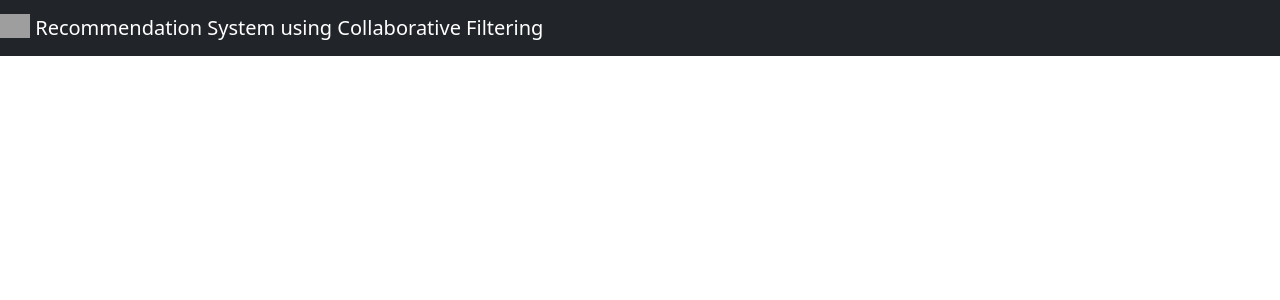
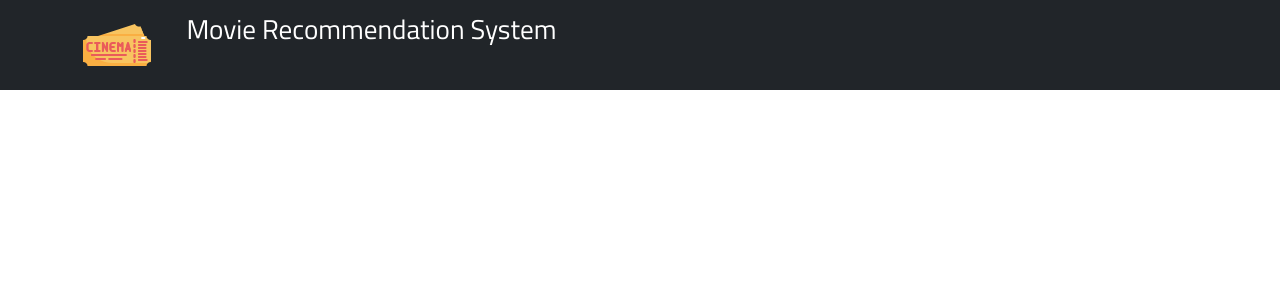
Before and after one commit to LeandroMartinMacato/flask-movie-recommendation-collaborative-filtering, a Flask app: template app/templates/base.html in a window 1280 px wide. Shown: the top 300 px of the page. Run offline with Flask 2, Linux system fonts and the light colour scheme; the template is opened without the code that fills it, so the values that code supplies are empty; parts of the project's set-up code (start-up, migrations or seed data) failed here and were passed over; grey boxes are pictures that could not be loaded.

Commit message:
feat: front recommend base design front clear , submit

```diff
--- a/app/app.py
+++ b/app/app.py
@@ -14,34 +14,34 @@ app = Flask(__name__)
 # ------------------------------- FLASK ROUTES ------------------------------- #
 
 
-@app.route("/")
+@app.route("/" , methods=["POST" , "GET"])
 def home():
+    try:
+        if request.method == "POST":
+            movie_form_input = request.form["movie_input"]
+            try:
+                rating_form_input = int(request.form["rating_input"])
+            except Exception as e:
+                print("EXCEPTION: at rating_form_input")
+
+
+            if movie_form_input and rating_form_input:
+                movieManager.add_movie([movie_form_input , rating_form_input])
+            else:
+                print("No movie Added , Detected Empty form")
+
+
+            print(f"{movie_form_input} added")
+    except Exception as e:
+        print(f"EXCEPTION AT HOME: {e}")
     return render_template("index.html")
 
 
-@app.route("/get_recommend", methods=["GET"])
+@app.route("/get_recommend", methods=["POST"])
 def get_recommendation():
-    '''  '''
-    movie_user = [
-        ("Zombieland (2009)", 5),
-        ("Zootopia (2016)", 1),
-        ("10 Cloverfield Lane (2016)", 1),
-        ("(500) Days of Summer (2009)", 3),
-        ("10 Things I Hate About You (1999)", 3)
-    ]
+    recommended_movies = movieManager.getRecommendations(movieManager.get_watched_movie())
 
-    recommended_movies = movieManager.getRecommendations(movie_user)
-
-    return jsonify(recommended_movies)
-
-@app.route("/add_watched")
-def add_watched():
-    '''
-        when button is clicked
-            get input form
-            movieManager.add_movie(from_input)
-    '''
-    pass
+    return jsonify('',render_template('dynamic_movies.html', RECO_MOVIES = recommended_movies))
 
 @app.route("/display_recommendation")
 def display_recommendation():
@@ -51,16 +51,13 @@ def display_recommendation():
     '''
     pass
 
-@app.route("/clear_movies")
-def clear_movies():
-    '''
-        when clear_movies button is clicked
-            movieManager.clear_movies()
-            go_to(display_recommendation) # to clear displayed recommended
-    '''
-    pass
+@app.route("/clear_movies" , methods=["POST" , "GET"])
+def clear_existing_movies():
+    movieManager.clear_movie()
+    log_message = "Movies Cleared"
+    print("Movies Cleared")
+
+    return jsonify('',render_template('dynamic_movies.html' , LOG = log_message))
 
 if __name__ == '__main__':
     app.run(debug = True)
-
-# https://medium.com/code-heroku/how-to-turn-your-machine-learning-scripts-into-projects-you-can-demo-cbc5611ca442
--- a/app/recommend_manager.py
+++ b/app/recommend_manager.py
@@ -36,7 +36,7 @@ class MovieManager():
                 return True
         return False
 
-    def get_similar_movies(self, movie_name, user_ratings):
+    def get_similar_movie(self, movie_name, user_ratings):
         try:
             similar_score = self.item_similarity_df[movie_name]*(
                 user_ratings-2.5)
@@ -55,7 +55,7 @@ class MovieManager():
         #TODO: When only a single movie is watched it will not iterate
         for movie, rating in watched_movies:
             similar_movies = similar_movies.append(
-                self.get_similar_movies(movie, rating), ignore_index=True)
+                self.get_similar_movie(movie, rating), ignore_index=True)
 
         all_recommend = similar_movies.sum().sort_values(ascending=False)
 
--- a/app/static/style.css
+++ b/app/static/style.css
@@ -1,6 +1,7 @@
 * {
 	margin: 0;
 	padding: 0;
+    font-family: 'Titillium Web', sans-serif;
 }
 
 body{
@@ -9,5 +10,19 @@ body{
 
 .container-content{
     margin: auto;
-    width: 75%
+    width: 50%
 }
+
+.flex-movies-parent{
+    display: flex;
+    gap: 2rem;
+    flex-direction: row;
+    width: 100%;
+    background-color: gray;
+}
+
+.flex-movies-parent #flex-movie-child{
+    flex: 1;
+    background-color: gray;
+    flex-grow: 1;
+}
--- a/app/templates/base.html
+++ b/app/templates/base.html
@@ -10,14 +10,23 @@
     <!-- ----------------------------- CUSTOM CSS ------------------------------ -->
     <link rel="stylesheet" href="{{ url_for('static', filename='style.css') }}" />
 
+    <!-- -------------------------------- FONT --------------------------------- -->
+    <link rel="preconnect" href="https://fonts.googleapis.com">
+    <link rel="preconnect" href="https://fonts.gstatic.com" crossorigin>
+    <link href="https://fonts.googleapis.com/css2?family=Titillium+Web&display=swap" rel="stylesheet">
     <title>Recommendation System</title>
 </head>
 <body>
     <nav class="navbar navbar-light bg-dark">
-    <div class="container-fluid"></div>
-        <a class="navbar-brand" href="#" style="color: white;">
-        <img src="https://cdn-icons-png.flaticon.com/512/3163/3163508.png" alt="" width="30" height="24" class="d-inline-block align-text-top">
-        Recommendation System using Collaborative Filtering
+    <div class="container">
+        <a class="navbar-brand" href="#">
+        <img src="static/icon.png" alt="LOGO" width="70" height="64" class="d-inline-block align-top">
+        <span class="navbar-brand mb-0 h1"
+        style="
+        color:white;
+        margin-left: 30px;
+        font-size: 1.7rem;
+        "> Movie Recommendation System </span>
         </a>
     </div>
     </nav>
@@ -26,7 +35,6 @@
     <!-- ---------------------------------- - ---------------------------------- -->
 
     <!-- ------------------------------- SCRIPTS ------------------------------- -->
-
     {% block scripts %} {% endblock %}
 
 </body>
--- /dev/null
+++ b/app/templates/dynamic_movies.html
@@ -0,0 +1,3 @@
+<div id="dynamic_movies">
+{{ RECO_MOVIES }}
+</div>
```
Also changed, not shown: app/static/script.js (added, +21 -0 lines), app/templates/index.html (+45 -6 lines), app/static/icon.png (added).
